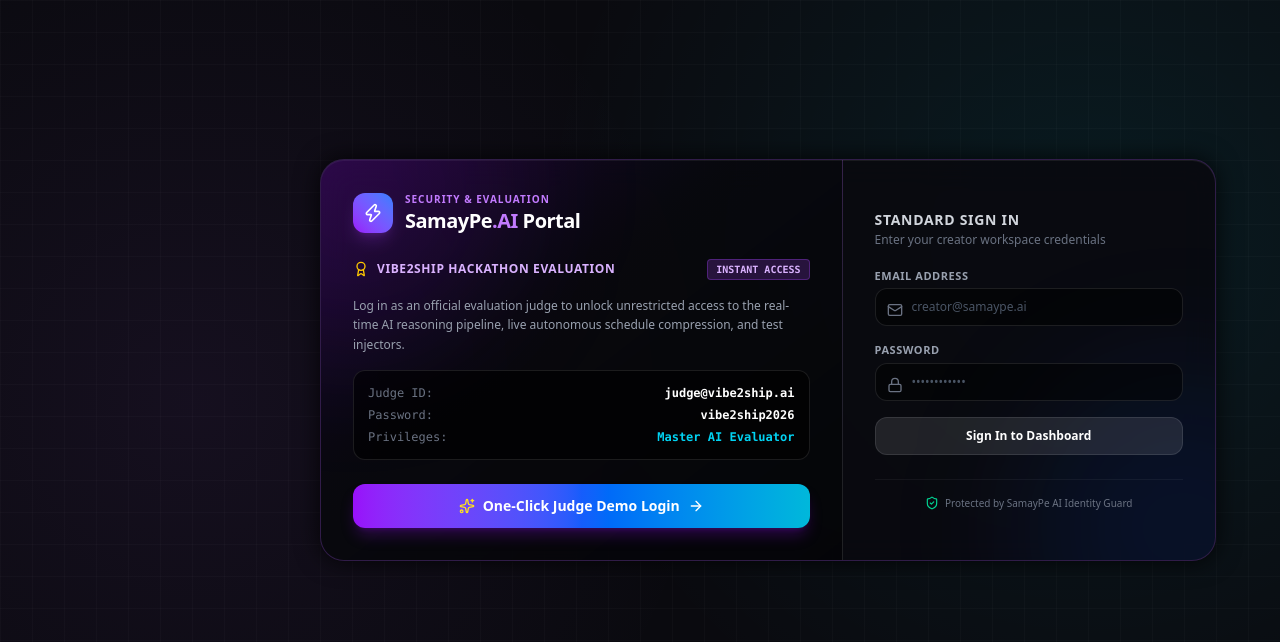
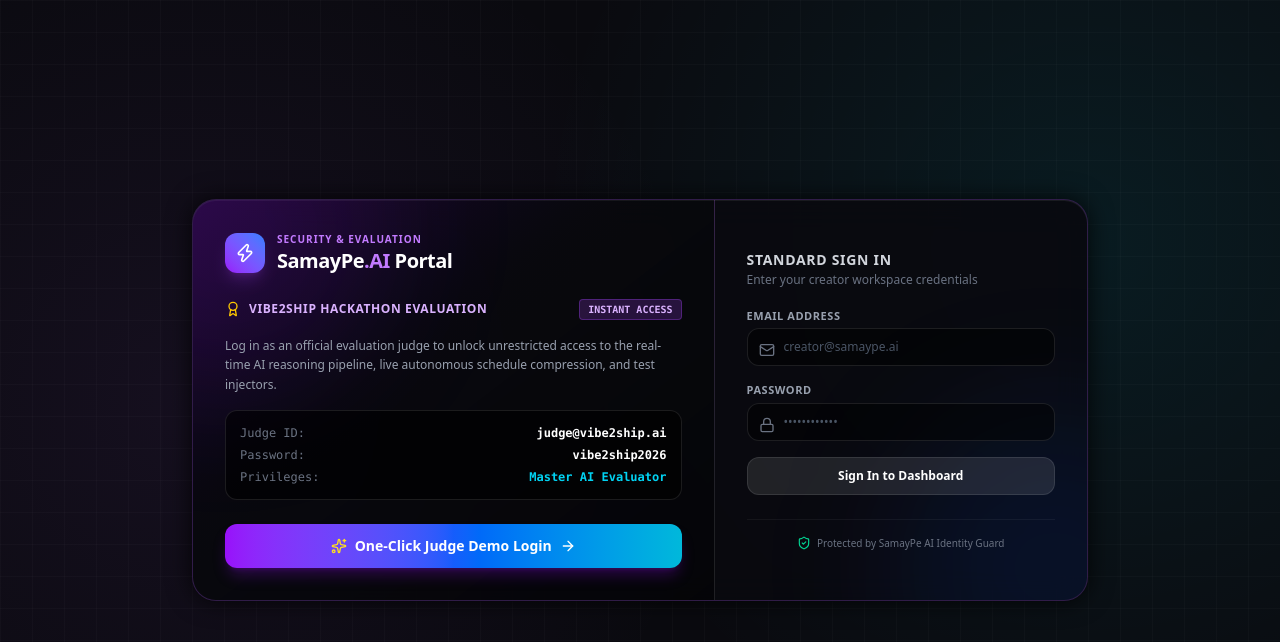
Before and after one commit to KRIWAL21/SamayPe.AI, a Next.js app: page /login in a window 1280 px wide. Shown: the top 642 px of the page. Built offline with nearby package versions, Linux system fonts and the light colour scheme.

Commit message:
fix: Isolate login route in AppLayoutShell to eliminate sidebar and padding on auth page

```diff
--- a/src/app/layout.tsx
+++ b/src/app/layout.tsx
@@ -1,6 +1,6 @@
 import React from 'react';
 import type { Metadata } from 'next';
-import Sidebar from '@/components/Sidebar';
+import AppLayoutShell from '@/components/AppLayoutShell';
 import { Toaster } from 'react-hot-toast';
 import './globals.css';
 
@@ -17,12 +17,9 @@
   return (
     <html lang="en" className="dark">
       <body className="min-h-screen bg-[#0a0a0f] text-gray-100 flex flex-col md:flex-row antialiased selection:bg-purple-500 selection:text-white">
-        <Sidebar />
-        <main className="flex-1 md:pl-64 pb-20 md:pb-0 min-h-screen">
-          <div className="max-w-7xl mx-auto p-4 sm:p-6 lg:p-8">
-            {children}
-          </div>
-        </main>
+        <AppLayoutShell>
+          {children}
+        </AppLayoutShell>
         <Toaster
           position="bottom-right"
           toastOptions={{
--- /dev/null
+++ b/src/components/AppLayoutShell.tsx
@@ -0,0 +1,29 @@
+'use client';
+
+import React from 'react';
+import { usePathname } from 'next/navigation';
+import Sidebar from '@/components/Sidebar';
+
+export default function AppLayoutShell({ children }: { children: React.ReactNode }) {
+  const pathname = usePathname();
+  const isAuthPage = pathname === '/login';
+
+  if (isAuthPage) {
+    return (
+      <main className="w-full min-h-screen flex items-center justify-center relative z-10 p-4 sm:p-6 lg:p-8">
+        {children}
+      </main>
+    );
+  }
+
+  return (
+    <>
+      <Sidebar />
+      <main className="flex-1 md:pl-64 pb-20 md:pb-0 min-h-screen">
+        <div className="max-w-7xl mx-auto p-4 sm:p-6 lg:p-8">
+          {children}
+        </div>
+      </main>
+    </>
+  );
+}
```
